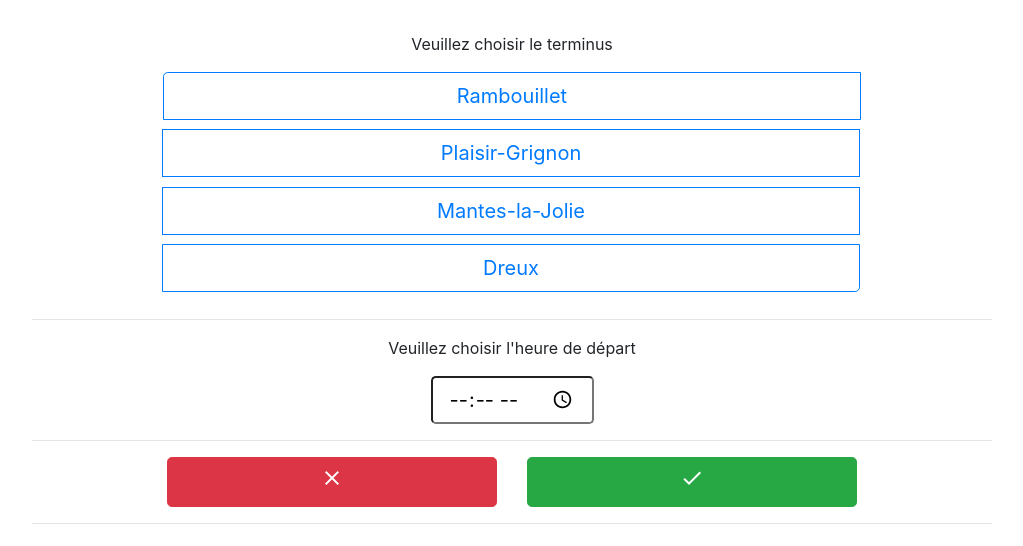
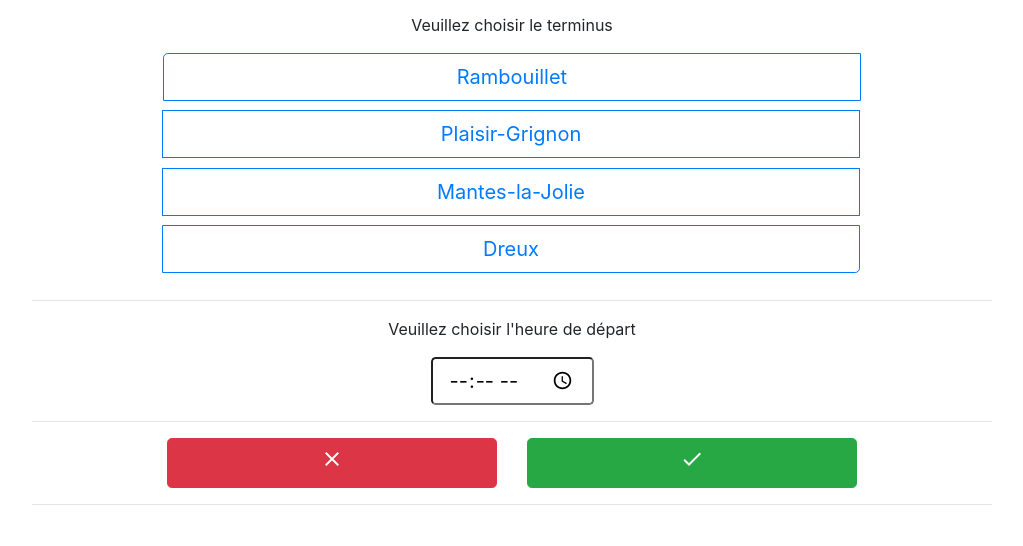
Before and after one commit to laviagicien/numTrain, an Angular app: page / in a window 1280 px wide. Shown: the top 546 px of the page, without its empty margins (128-1151 px from the left). Built offline with nearby package versions, Linux system fonts and the light colour scheme; a web font is replaced by a local one.

Commit message:
last update w/ cordova updated

```diff
--- a/src/app/app.component.html
+++ b/src/app/app.component.html
@@ -1,5 +1,5 @@
 <div class="row h-100 w-100 mx-auto">
-    <div class="w-75 mx-auto" style="margin-top:2.5%">
+    <div class="w-75 mx-auto" style="margin-top:1%">
         <app-destination-choice></app-destination-choice>
     </div>
 </div>
```
Also changed, not shown: 82 other files (tests, documents, lock files or other folders).
